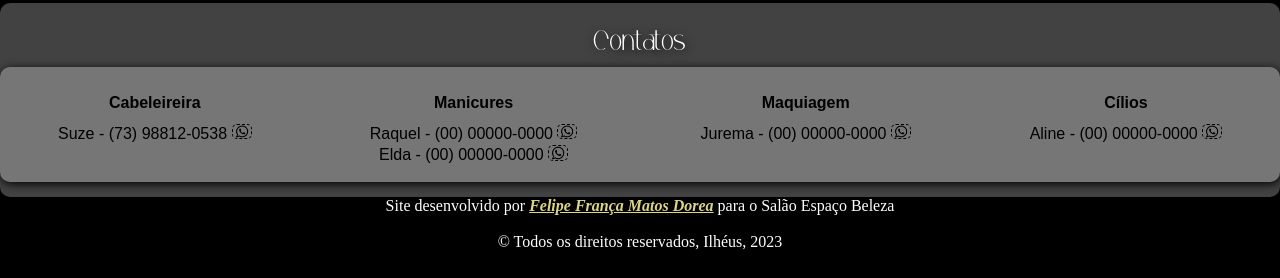
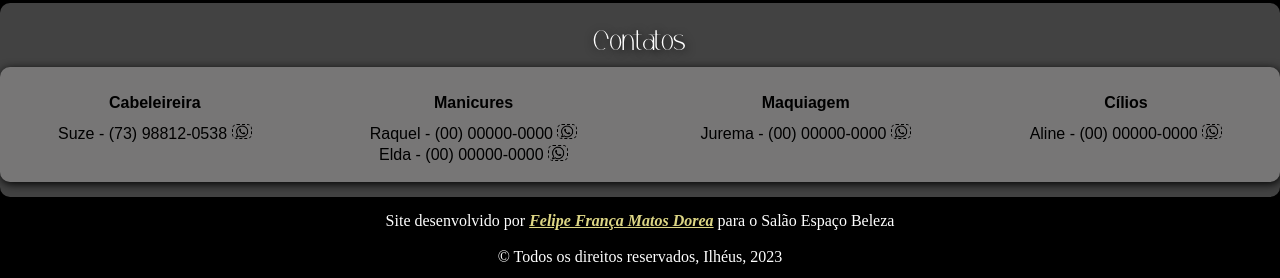
Before and after one commit to felipedorea/espacobeleza, a plain HTML site: page acervo.html in a window 1280 px wide. Shown: the part 1756-2034 px from the top of the page. Before the commit the page ends 2007 px from the top, so only its background shows below. Drawn offline with Linux system fonts and the light colour scheme; files whose address does not match are found by name.

Commit message:
update-footer

```diff
--- a/estilo/acervo.css
+++ b/estilo/acervo.css
@@ -161,6 +161,8 @@ main{
         background-color: black;
         text-align: center;
         color: white;
+        margin-top: 15px;
+        margin-bottom: 12px;
     }
 
     footer strong{
--- a/estilo/estilo-pag01.css
+++ b/estilo/estilo-pag01.css
@@ -199,6 +199,8 @@ footer{
     background-color: black;
     text-align: center;
     color: white;
+    margin-top: 15px;
+    margin-bottom: 12px;
 }
 
 footer strong{
--- a/estilo/estilo-servicos.css
+++ b/estilo/estilo-servicos.css
@@ -172,6 +172,8 @@ main{
         background-color: black;
         text-align: center;
         color: white;
+        margin-top: 15px;
+        margin-bottom: 12px;
     }
 
     footer strong{
```
